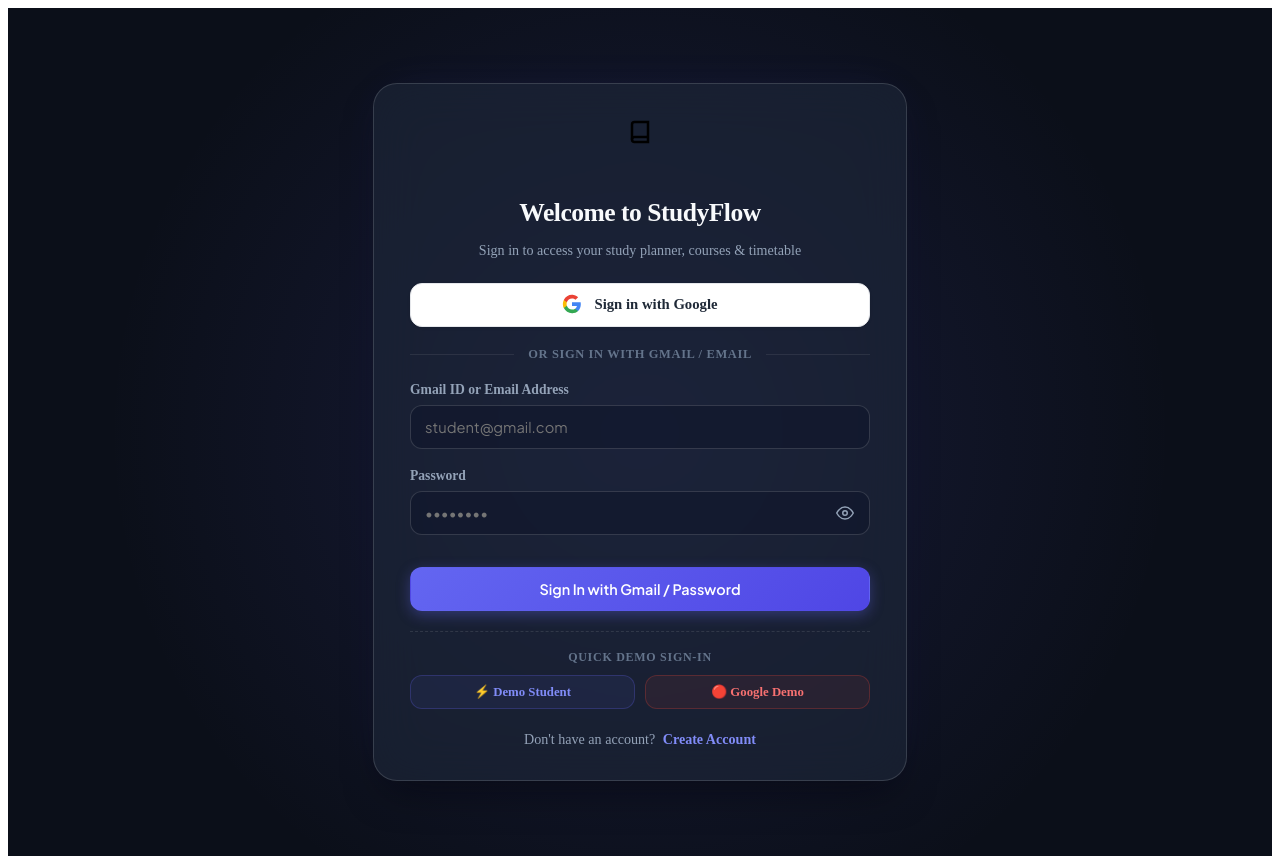
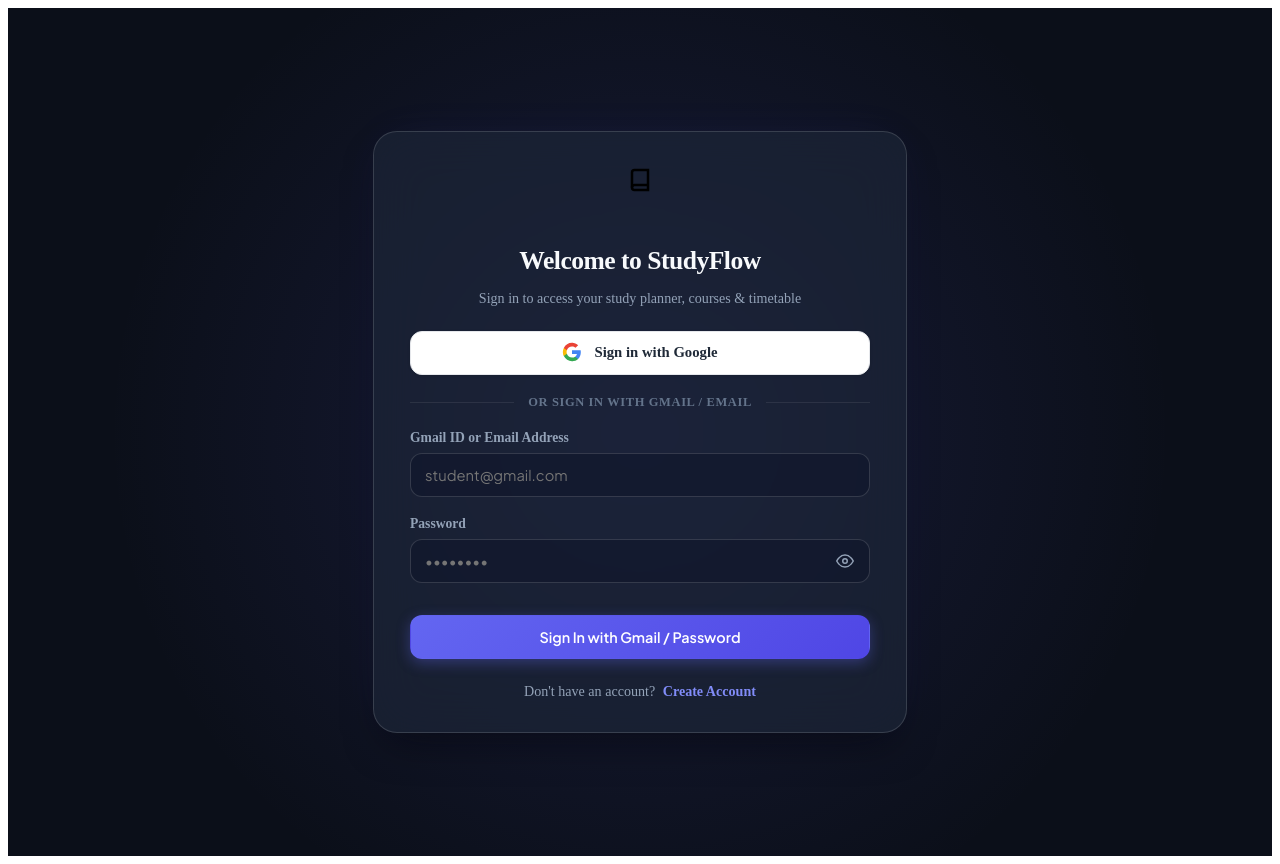
Before and after one commit to laxmi-kumbhar/StudentStudyPlanner, a Flask app: page /login in a window 1280 px wide. Run offline with Flask 3, Linux system fonts and the light colour scheme; some libraries are stand-ins or nearby versions.

Commit message:
Remove demo student and google demo buttons for clean production UI

```diff
--- a/frontend/templates/pages/login.html
+++ b/frontend/templates/pages/login.html
@@ -70,20 +70,7 @@
         <!-- Dynamic Registration Suggestion Banner if account not found -->
         <div id="registerPromptBanner" style="display: none; background: rgba(99, 102, 241, 0.12); border: 1px solid rgba(99, 102, 241, 0.35); border-radius: 10px; padding: 14px; margin-top: 16px; text-align: center; animation: fadeIn 0.3s ease;"></div>
 
-        <!-- Fast Test Logins -->
-        <div class="demo-logins-section">
-            <div class="demo-title">Quick Demo Sign-In</div>
-            <div class="demo-btn-group">
-                <button type="button" class="btn-demo" onclick="loginQuickDemo('alex')">
-                    <span>⚡ Demo Student</span>
-                </button>
-                <button type="button" class="btn-demo btn-demo-google" onclick="loginQuickDemo('google')">
-                    <span>🔴 Google Demo</span>
-                </button>
-            </div>
-        </div>
-
-        <div class="auth-footer">
+        <div class="auth-footer" style="margin-top: 24px;">
             Don't have an account? <a href="{{ url_for('views.register') }}">Create Account</a>
         </div>
     </div>
@@ -120,7 +107,7 @@
                     <input type="email" id="googleDirectEmail" class="form-input" placeholder="student@gmail.com" required autocomplete="email">
                 </div>
 
-                <button type="submit" id="btnGoogleDirectSubmit" class="btn-google" style="width: 100%; justify-content: center; padding: 12px; margin-bottom: 14px; font-weight: 700;">
+                <button type="submit" id="btnGoogleDirectSubmit" class="btn-google" style="width: 100%; justify-content: center; padding: 12px; margin-bottom: 6px; font-weight: 700;">
                     <svg viewBox="0 0 24 24" width="20" height="20">
                         <path fill="#4285F4" d="M22.56 12.25c0-.78-.07-1.53-.2-2.25H12v4.26h5.92c-.26 1.37-1.04 2.53-2.21 3.31v2.77h3.57c2.08-1.92 3.28-4.74 3.28-8.09z"/>
                         <path fill="#34A853" d="M12 23c2.97 0 5.46-.98 7.28-2.66l-3.57-2.77c-.98.66-2.23 1.06-3.71 1.06-2.86 0-5.29-1.93-6.16-4.53H2.18v2.84C3.99 20.53 7.7 23 12 23z"/>
@@ -130,13 +117,6 @@
                     <span>Continue with this Google Account &rarr;</span>
                 </button>
             </form>
-
-            <div style="border-top: 1px solid rgba(255,255,255,0.08); padding-top: 12px; margin-top: 12px; display: flex; justify-content: space-between; align-items: center;">
-                <span style="font-size: 0.78rem; color: var(--text-tertiary);">Or test with demo student:</span>
-                <button type="button" class="btn btn-sm" style="background: rgba(255,255,255,0.06); color: var(--text-secondary); font-size: 0.75rem; padding: 4px 10px;" onclick="loginQuickDemo('google')">
-                    Demo Account
-                </button>
-            </div>
         </div>
     </div>
 </div>
```
Also changed, not shown: frontend/index.html (+0 -13 lines), frontend/templates/pages/register.html (+1 -8 lines).
